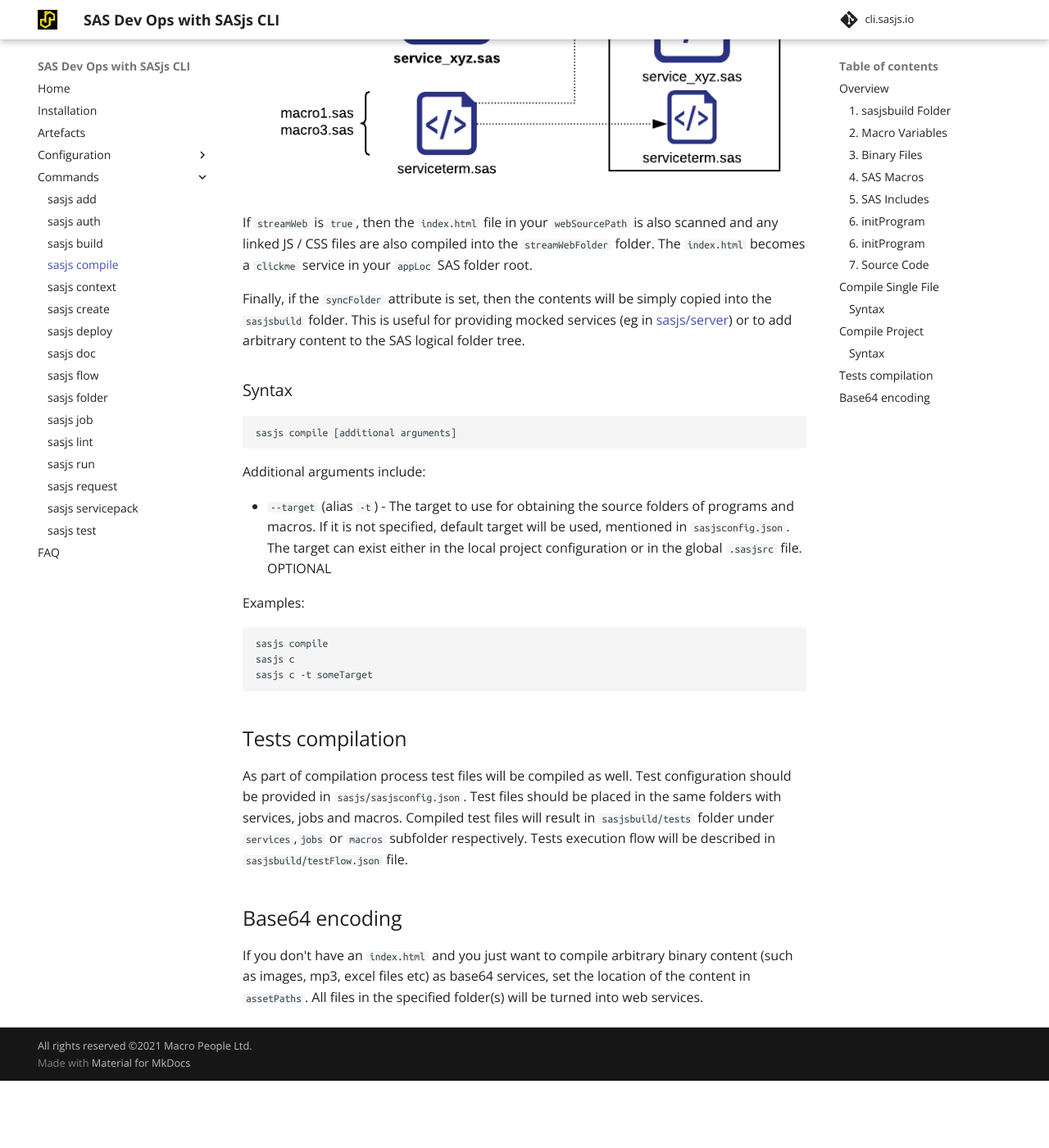
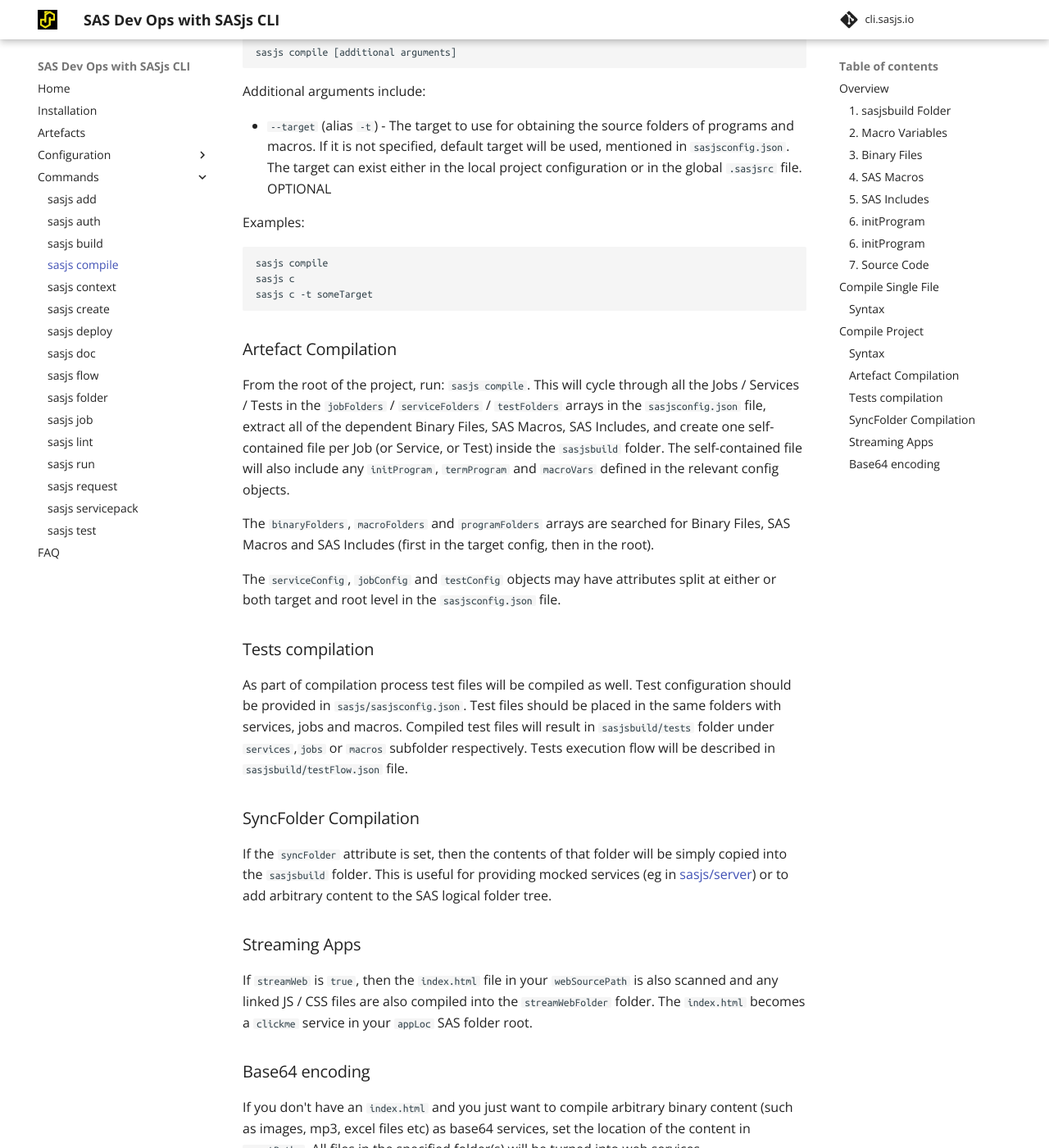
Before and after one commit to sasjs/cli.sasjs.io, an MkDocs documentation site: the page built from docs/compile.md, in a window 1280 px wide and 1400 px high, scrolled down 5987 px. Shown: the whole window at 82% size. Built offline with MkDocs 1.6.1 and Material for MkDocs 9.7.7, drawn with Linux system fonts in a browser that asks for light colours; comment, search, counter and statistics services are not loaded; before the commit the page ends 7305 px from its top, so only the background shows below that; some of the changed text lies outside the part shown.

Commit message:
chore: automated commit

````diff
--- a/docs/compile.md
+++ b/docs/compile.md
@@ -20,7 +20,23 @@
 
 `sasjs compile` can be applied to a single file, or more commonly, to all the files in a project.
 
-The following diagram illustrates the flow:
+Content is added to each compiled Job/Service/Test in the following order:
+
+1. MacroVars
+2. Binary Files
+3. Macros
+4. Programs
+5. initProgram
+6. Job/Service/Test
+7. termProgram
+
+The following diagram illustrates the compilation of a [Service](/artefacts/#service) (service_xyz.sas) that includes some macro variables, as well as common macro dependencies across the `initProgram` and `termProgram`:
+
+![sasjscliflow.png](/img/sasjscompile.png)
+
+Notice that only one copy of the macro is inserted, even though it is defined in multiple artefacts.
+
+The following diagram illustrates the logic flow when compiling a [Primary Artefact](/artefacts/#primary-artefact):
 
 ![](img/compile.dot.svg)
 
@@ -101,30 +117,6 @@
 
 ## Compile Project
 
-From the root of the project, run: `sasjs compile`. This will cycle through all the Jobs / Services / Tests in the `jobFolders` / `serviceFolders` / `testFolders` arrays in the `sasjsconfig.json` file, extract all of the dependent Binary Files, SAS Macros, SAS Includes, and create one self-contained file per Job (or Service, or Test) inside the `sasjsbuild` folder. The self-contained file will also include any `initProgram`, `termProgram` and `macroVariables` defined in the relevant config objects.
-
-The `binaryFolders`, `macroFolders` and `programFolders` arrays are searched for Binary Files, SAS Macros and SAS Includes (first in the target config, then in the root). If a _macro_ is not found, then then the [macro core](https://core.sasjs.io) library is also searched (either from the local project, the dependency of the local CLI install, or from the global CLI install). If the macro is still not found, then the compilation will fail.
-
-The `serviceConfig`, `jobConfig` and `testConfig` objects may have attributes split at either or both target and root level in the `sasjsconfig.json` file.
-
-The above items are added to the compiled Job/Service/Test in the following order:
-
-1. MacroVars
-2. Binary Files
-3. Macros
-4. Programs
-5. initProgram
-6. Job/Service/Test
-7. termProgram
-
-The following diagram illustrates (needs updating):
-
-![sasjscliflow.png](/img/sasjscompile.png)
-
-If `streamWeb` is `true`, then the `index.html` file in your `webSourcePath` is also scanned and any linked JS / CSS files are also compiled into the `streamWebFolder` folder. The `index.html` becomes a `clickme` service in your `appLoc` SAS folder root.
-
-Finally, if the `syncFolder` attribute is set, then the contents will be simply copied into the `sasjsbuild` folder.  This is useful for providing mocked services (eg in [sasjs/server](https://github.com/sasjs/server)) or to add arbitrary content to the SAS logical folder tree.
-
 ### Syntax
 
 ```
@@ -142,13 +134,25 @@
 sasjs c
 sasjs c -t someTarget
 ```
+### Artefact Compilation
+From the root of the project, run: `sasjs compile`. This will cycle through all the Jobs / Services / Tests in the `jobFolders` / `serviceFolders` / `testFolders` arrays in the `sasjsconfig.json` file, extract all of the dependent Binary Files, SAS Macros, SAS Includes, and create one self-contained file per Job (or Service, or Test) inside the `sasjsbuild` folder. The self-contained file will also include any `initProgram`, `termProgram` and `macroVars` defined in the relevant config objects.
 
+The `binaryFolders`, `macroFolders` and `programFolders` arrays are searched for Binary Files, SAS Macros and SAS Includes (first in the target config, then in the root).
 
+The `serviceConfig`, `jobConfig` and `testConfig` objects may have attributes split at either or both target and root level in the `sasjsconfig.json` file.
 
-## Tests compilation
+### Tests compilation
 
 As part of compilation process test files will be compiled as well. Test configuration should be provided in `sasjs/sasjsconfig.json`. Test files should be placed in the same folders with services, jobs and macros. Compiled test files will result in `sasjsbuild/tests` folder under `services`,`jobs` or `macros` subfolder respectively. Tests execution flow will be described in `sasjsbuild/testFlow.json` file.
 
-## Base64 encoding
+### SyncFolder Compilation
+
+If the `syncFolder` attribute is set, then the contents of that folder will be simply copied into the `sasjsbuild` folder.  This is useful for providing mocked services (eg in [sasjs/server](https://github.com/sasjs/server)) or to add arbitrary content to the SAS logical folder tree.
+
+### Streaming Apps
+If `streamWeb` is `true`, then the `index.html` file in your `webSourcePath` is also scanned and any linked JS / CSS files are also compiled into the `streamWebFolder` folder. The `index.html` becomes a `clickme` service in your `appLoc` SAS folder root.
+
+
+### Base64 encoding
 
 If you don't have an `index.html` and you just want to compile arbitrary binary content (such as images, mp3, excel files etc) as base64 services, set the location of the content in `assetPaths`. All files in the specified folder(s) will be turned into web services.
````
Also changed, not shown: docs/artefacts.md (+6 -2 lines).
